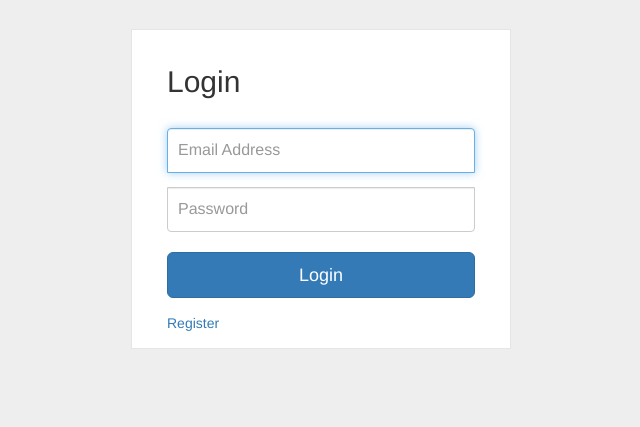
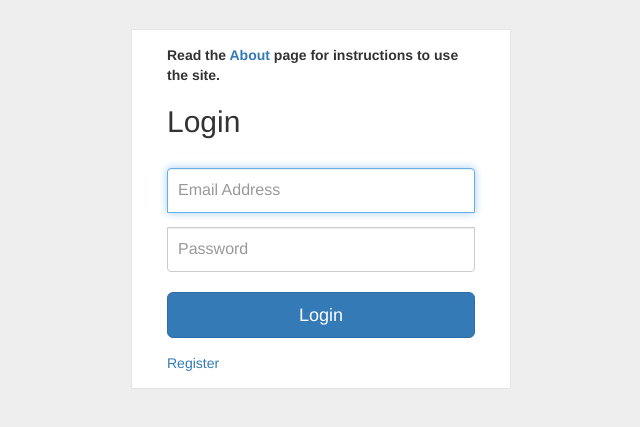
Before and after one commit to ahdeshmukh/udemy-flask, a Flask app: page / in a window 1280 px wide. Shown: the part 51-478 px from the top of the page, without its empty margins (319-959 px from the left). Run offline with Flask 2, Linux system fonts and the light colour scheme; some libraries are stand-ins or nearby versions.

Commit message:
adding note to ask people to read about page

```diff
--- a/templates/login.html
+++ b/templates/login.html
@@ -5,6 +5,7 @@
     {% include "flask-flash.html" %}<!-- used to print flash messages -->
     <div class="wrapper">
         <form action="{{url_for('login_success')}}" method="POST" class="form-signin">
+            <b>Read the <a href="{{ url_for('about') }}">About</a> page for instructions to use the site.</b>
             <h2 class="form-signin-heading">Login</h2>
             {% if invalid_credentials %}
                 <div class="text-danger" style="margin-bottom:10px;">Invalid email or password</div>
--- a/templates/register.html
+++ b/templates/register.html
@@ -4,6 +4,7 @@
 <div class="container">
     <div class="wrapper">
         <form action="{{url_for('register')}}" method="POST" class="form-register" name="register-form">
+            <b>Read the <a href="{{ url_for('about') }}">About</a> page for instructions to use the site.</b>
             <h2 class="form-register-heading">Register</h2>
             {% if registration_errors %}
                 <ul class="text-danger registration-errors">
```
